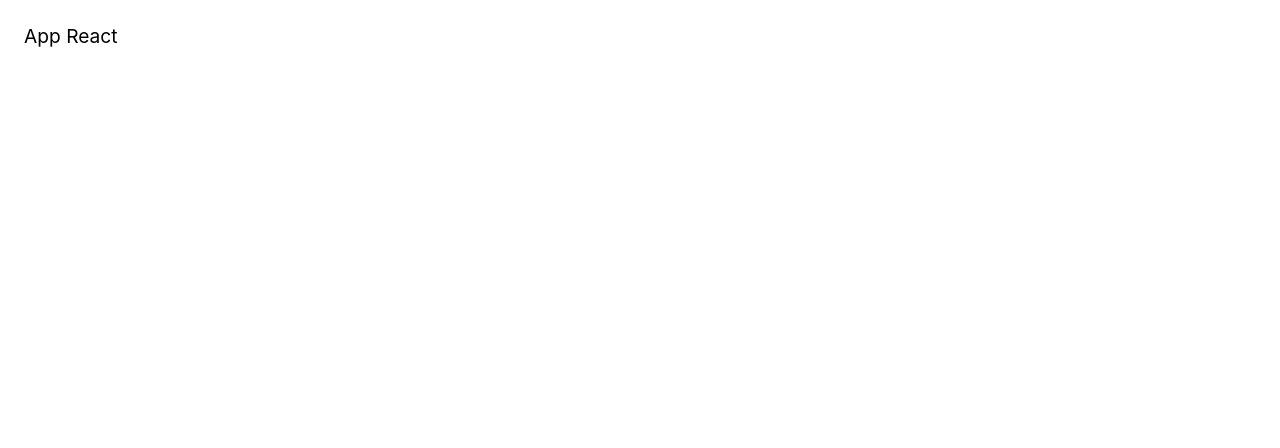
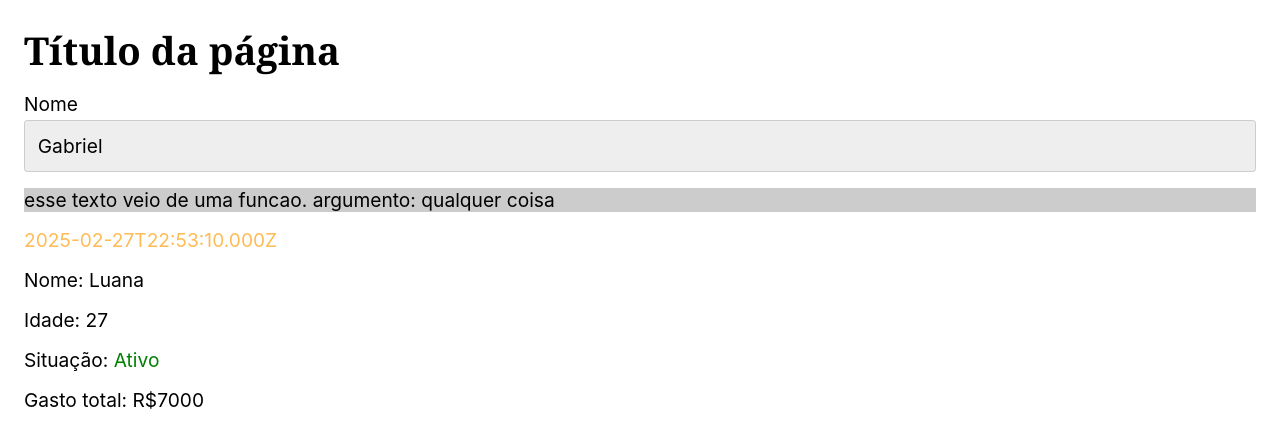
Before and after one commit to linharesg/origamid-react, a React (Vite) app in the folder 0207 JSX/: page / in a window 1280 px wide. Shown: the top 448 px of the page. Built offline with nearby package versions, Linux system fonts and the light colour scheme.

Commit message:
0207 jsx

```diff
--- a/0207 JSX/src/App.jsx
+++ b/0207 JSX/src/App.jsx
@@ -1,7 +1,89 @@
 import React from 'react';
 
 const App = () => {
-  return <div>App React</div>;
+  return (
+    <>
+      <Jsx0207 />
+    </>
+  );
 };
 
+function Jsx0207() {
+    function Exercicio() {
+      const luana = {
+        cliente: 'Luana',
+        idade: 27,
+        compras: [
+          { nome: 'Notebook', preco: 'R$ 2500' },
+          { nome: 'Geladeira', preco: 'R$ 3000' },
+          { nome: 'Smartphone', preco: 'R$ 1500' },
+        ],
+        ativa: true,
+      };
+
+      const mario = {
+        cliente: 'Mario',
+        idade: 31,
+        compras: [
+          { nome: 'Notebook', preco: 'R$ 2500' },
+          { nome: 'Geladeira', preco: 'R$ 3000' },
+          { nome: 'Smartphone', preco: 'R$ 1500' },
+          { nome: 'Guitarra', preco: 'R$ 3500' },
+        ],
+        ativa: false,
+      };
+
+      const dados = luana;
+      const valorTotal = dados.compras.reduce((acc, current) => {
+        acc += +current.preco.replace(/\D*(\d+)/, '$1');
+        return acc;
+      }, 0);
+
+      const gastandoMuito = valorTotal > 10000;
+      return (
+        <>
+          <div>
+            <p>Nome: {dados.cliente}</p>
+            <p>Idade: {dados.idade}</p>
+            <p>
+              Situação:{' '}
+              <span style={{ color: dados.ativa ? 'green' : 'red' }}>
+                {dados.ativa ? 'Ativo' : 'Inativo'}
+              </span>
+            </p>
+            <p>Gasto total: R${valorTotal}</p>
+            {gastandoMuito && <p>Você está gastando muito</p>}
+          </div>
+        </>
+      );
+    }
+
+  const titulo = <h1>Título da página</h1>;
+  const nome = ' Gabriel  ';
+  const style = {
+    backgroundColor: '#ccc',
+  };
+  function retornoFuncao(string) {
+    return `esse texto veio de uma funcao. argumento: ${string}`;
+  }
+  return (
+    <>
+      {titulo}
+      {/* os atributos for e class são nomes reservados do javascript, então no react são className e htmlFor */}
+      <label htmlFor="nome">Nome</label>
+      {/* possível criar expressões dentro do html usando as chaves {} */}
+      <input
+        className="form-control"
+        type="text"
+        id="nome"
+        defaultValue={nome ? nome.trim() : ''}
+      />
+      <p style={style}>{retornoFuncao('qualquer coisa')}</p>
+      <p style={{ color: '#FB5' }}>{new Date().toISOString()}</p>
+      <Exercicio />
+    </>
+  );
+}
+
+
 export default App;
```
